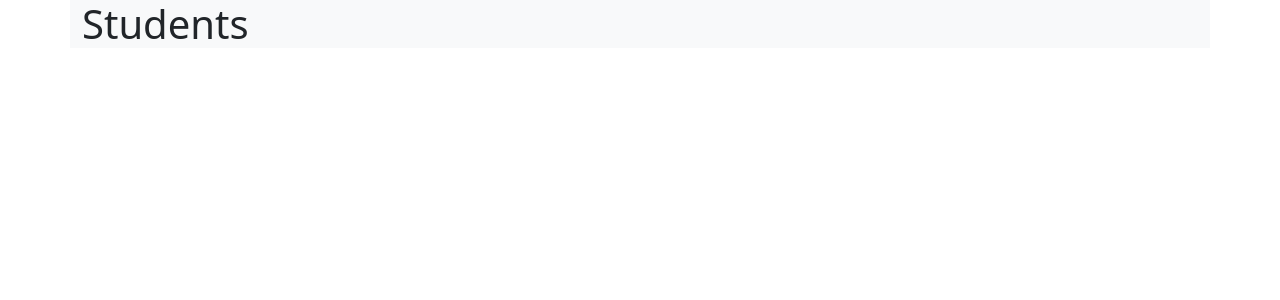
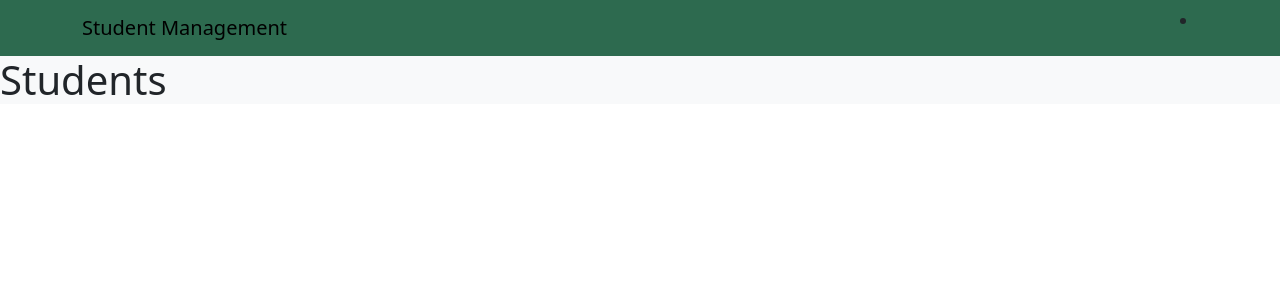
Before and after one commit to ashiyaman/EduNexus-FE, a React (Vite) app: page /students in a window 1280 px wide. Shown: the top 300 px of the page. Built offline with nearby package versions, Linux system fonts and the light colour scheme.

Commit message:
feat: Add header

```diff
--- a/src/App.jsx
+++ b/src/App.jsx
@@ -9,7 +9,7 @@ import School from './features/School/School'
 function App() {
   return (
     <Router>
-      <div className='container' style={{backgroundColor: '#F8F9FA'}}>
+      <div style={{backgroundColor: '#F8F9FA'}}>
         <Routes>
           <Route
             path='/'
--- a/src/components/Header.jsx
+++ b/src/components/Header.jsx
@@ -0,0 +1,22 @@
+import { Link } from 'react-router-dom'
+
+const Header = () => {
+    return (
+        <div className='navbar navbar-expand-lg' style={{backgroundColor: '#2D6A4F'}}>
+            <div className='container'>
+            <a className='navbar-brand'>
+                Student Management
+            </a>
+            <nav>
+                <ul>
+                    <li>
+                        <Link />
+                    </li>
+                </ul>
+            </nav>
+            </div>
+        </div>
+    )
+}
+
+export default Header
--- a/src/features/students/Students.jsx
+++ b/src/features/students/Students.jsx
@@ -1,7 +1,12 @@
+import Header from "../../components/Header"
+
 const Students = () => {
     console.log('stu...')
     return (
-        <h1>Students</h1>
+        <div>
+            <Header />
+            <h1>Students</h1>
+        </div>
     )
 }
 
```
